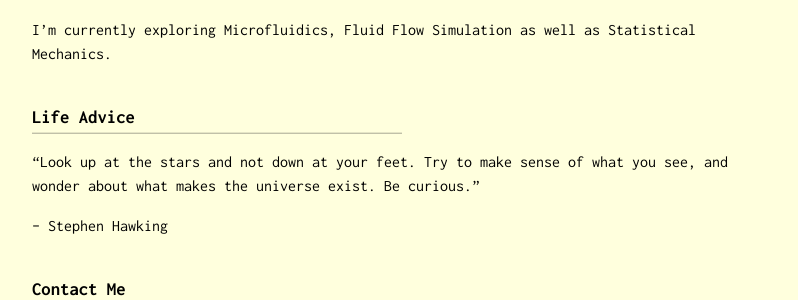
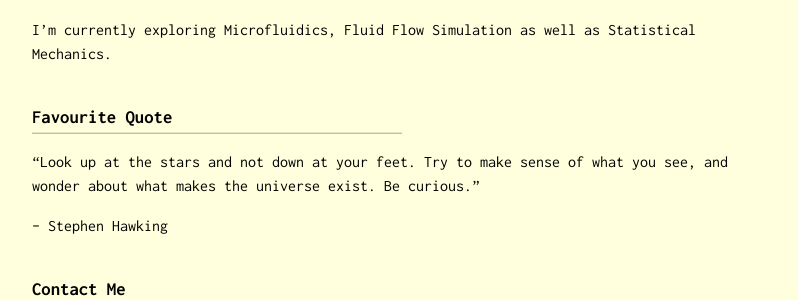
Before and after one commit to Oscuro-Phoenix/math-for-fun, a Jekyll site: the page built from about.md, in a window 1280 px wide. Shown: the part 325-625 px from the top of the page, without its empty margins (238-1036 px from the left). Built offline with Jekyll 4.4.1, drawn with Linux system fonts in a browser that asks for light colours.

Commit message:
About Fix 1

```diff
--- a/about.md
+++ b/about.md
@@ -14,7 +14,7 @@ I love Problem Solving as a whole and don’t seem to have a knack for solving s
 I'm currently exploring  Microfluidics, Fluid Flow Simulation as well as Statistical Mechanics.
 
 
-### Life Advice
+### Favourite Quote
 
 “Look up at the stars and not down at your feet. Try to make sense of what you see, and wonder about what makes the universe exist. Be curious.”
 
```
